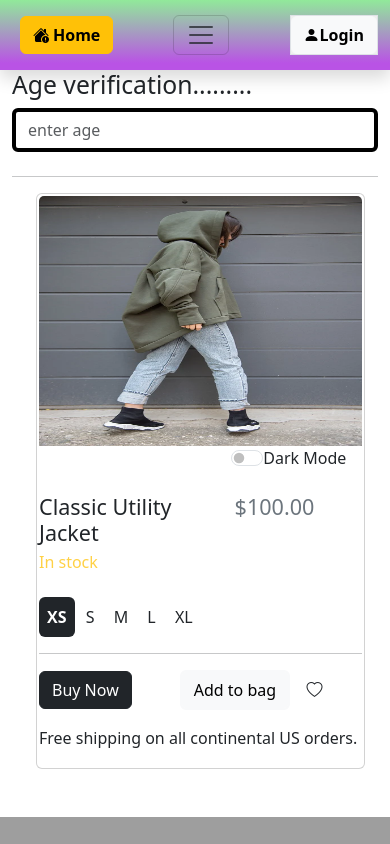
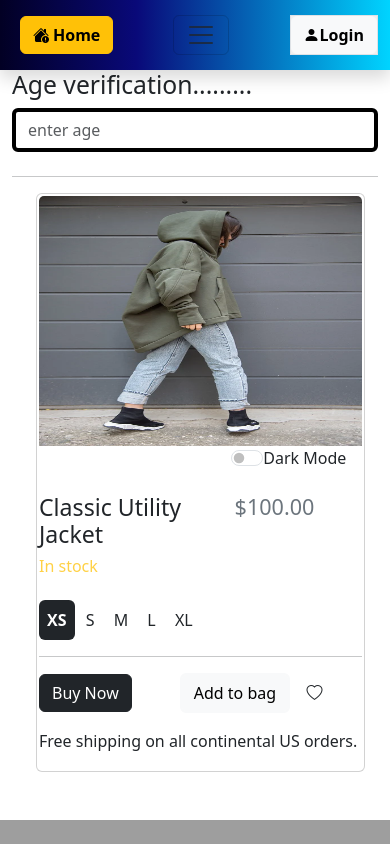
Before and after one commit to rstmaurya/vite-react-app, a React (Vite) app: page /logic in a window 390 px wide. Shown: the top 844 px of the page. Built offline with nearby package versions, Linux system fonts and the light colour scheme; grey boxes are pictures that could not be loaded.

Commit message:
changes on 4-11-2024

```diff
--- a/src/App.css
+++ b/src/App.css
@@ -135,6 +135,8 @@
     height:303px
   }
 .navbar{
+  /* background: linear-gradient(90deg, rgba(2,0,36,1) 0%, rgba(9,9,121,1) 35%, rgba(0,212,255,1) 100%); */
+
   background: linear-gradient(to right, #0059a9 10%, #30a54c 90% );
   /* background-image: linear-gradient(180deg, #3c6be0 ,#e7b9b9 90%); */
 }
@@ -166,7 +168,9 @@
     }
 
     .navbar{
-      background-image: linear-gradient(180deg, #91e99a ,#b953e5 90%);
+      /* background-image: linear-gradient(180deg, #91e99a ,#b953e5 90%); */
+      background: linear-gradient(90deg, rgba(2,0,36,1) 0%, rgba(9,9,121,1) 35%, rgba(0,212,255,1) 100%);
+
     }
 
 
--- a/src/Slicer/cart-slicer.jsx
+++ b/src/Slicer/cart-slicer.jsx
@@ -1,25 +1,82 @@
+// import { createSlice } from "@reduxjs/toolkit";
+
+// const initialState = {                     //used in DataBinding.jsx
+//     cartItems: [],
+//     cartCount : 0
+// }
+
+// const cartSlice  = createSlice({
+//     name: 'cart',
+//     initialState,
+//     reducers: {
+//         addToCart(state, action){
+//              state.cartItems.push(action.payload);
+//              state.cartCount = state.cartItems.length;
+//         },
+//         removeFromCart(state, action) {
+//             state.cartItems.splice(action.payload,1);
+//             state.cartCount = state.cartItems.length;
+//             // state.cartItems = state.cartItems.filter(item => item.id !== action.payload.id); // correct way of deleting items
+//             // state.cartCount -= 1;
+//         }
+//     }
+// });
+// export const { addToCart,removeFromCart } = cartSlice.actions;
+// export default cartSlice.reducer;
+
+
+// import { createSlice } from "@reduxjs/toolkit";
+
+
+// const initialState= {
+//     cartItems: [],
+//     cartCount: 0
+// }
+
+// const cartSlice  = createSlice({
+//     name: 'cart',
+//     initialState,
+//     reducers: {
+//         addToCart(state, action){
+//              state.cartItems.push(action.payload);
+//              state.cartCount = state.cartItems.length;
+//         },
+//         removeFromCart(state, action) {
+//              state.cartItems = state.cartItems.filter(item => item.id !== action.payload.id); // correct way of deleting items
+
+//             // state.cartItems.splice(action.payload,1);
+//             state.cartCount = state.cartItems.length;
+//         }
+//     }
+// });
+// export const { addToCart,removeFromCart } = cartSlice.actions;
+// export default cartSlice.reducer;
+
+
 import { createSlice } from "@reduxjs/toolkit";
 
-const initialState = {                     //used in DataBinding.jsx
+const initialState = {
     cartItems: [],
-    cartCount : 0
-}
+    cartCount: 0
+};
 
-const cartSlice  = createSlice({
+const cartSlice = createSlice({
     name: 'cart',
     initialState,
     reducers: {
-        addToCart(state, action){
-             state.cartItems.push(action.payload);
-             state.cartCount = state.cartItems.length;
+        addToCart(state, action) {
+            state.cartItems.push(action.payload);
+            state.cartCount += 1; // Directly increment
         },
         removeFromCart(state, action) {
-            // state.cartItems.splice(action.payload,1);
-            // state.cartCount = state.cartItems.length;
-            state.cartItems = state.cartItems.filter(item => item.id !== action.payload.id); // correct way of deleting items
-            state.cartCount -= 1;
+            const index = state.cartItems.findIndex(item => item.id === action.payload.id);
+            if (index !== -1) {
+                state.cartItems.splice(index, 1);
+                state.cartCount -= 1; // Directly decrement
+            }
         }
     }
 });
-export const { addToCart,removeFromCart } = cartSlice.actions;
+
+export const { addToCart, removeFromCart } = cartSlice.actions;
 export default cartSlice.reducer;
--- a/src/components/Category.jsx
+++ b/src/components/Category.jsx
@@ -2,6 +2,7 @@ import axios from 'axios'
 import React, { useEffect, useState } from 'react'
 import { useDispatch, useSelector } from 'react-redux'
 import { Link } from 'react-router-dom'
+import store from '../Store/store'
 import { addToCart, removeFromCart } from '../Slicer/cart-slicer'
 
 const Category = () => {
@@ -21,7 +22,7 @@ const Category = () => {
 //  getting state from the store
 
  const cartItems=useSelector((state)=>state.store.cartItems)
- const cartCount = useSelector((state) => state.store.cartCount);
+ const cartCount = useSelector((state) =>state.store.cartCount);
 
  function handleAddClick(product){          //Adding item in cart
   dispatch(addToCart(product))
@@ -58,7 +59,7 @@ function handleRemoveClick(item){           //deleting item from cart
     setData(res.data)
     setOriginalData(res.data)
    })
- },[])
+ },[cartCount])
 
 
 
@@ -129,7 +130,7 @@ function handleRemoveClick(item){           //deleting item from cart
                 </thead>
                 <tbody>
                   {
-                     cartItems.map(item=><tr key={item.id}>
+                     cartItems?.map(item=><tr key={item.id}>
                          <td width='250'>{item.title}</td>
                          <td >&#8377;{item.price}</td>
                          <td>
--- a/src/components/Logical.jsx
+++ b/src/components/Logical.jsx
@@ -16,7 +16,7 @@ const Logical = () => {
  function themeChange(e){
 
   if(e.target.checked){
-      setTheme('btnChecked');
+      setTheme('btnChecked');  //external css class from logical.css
 
       setBtnColor('btn btn-info fw-bold text-white')
       setSpanColor('bg-white text-dark p-2 fw-bold rounded')
@@ -81,7 +81,7 @@ const Logical = () => {
         </div>
        </div>
             <div className='d-flex mt-4  justify-content-between'>
-              <div className='h4'>Classic Utility Jacket</div>
+              <div className='h3'>Classic Utility Jacket</div>
               <div className='h4 text-secondary me-5'>$100.00</div>
             </div>
             <p className='h6 text-opacity-75 text-warning  mb-4'>In stock</p>
--- a/src/components/logical.css
+++ b/src/components/logical.css
@@ -1,4 +1,5 @@
 .btnChecked{
- background-image: linear-gradient(to top, #eb47eb, #75c0c0);
- color: white;
+ background-image: linear-gradient(to top, #b5a2b5, #13b1ea);
+ /* background: linear-gradient(90deg, rgba(2,0,36,1) 0%, rgba(9,9,121,1) 35%, rgba(0,212,255,1) 100%); */
+
 }
--- a/src/main.jsx
+++ b/src/main.jsx
@@ -19,7 +19,7 @@ import ContextDemo from './Context-demo/ContextDemo.jsx'
 import Calculator from './Calculator/Calculator.jsx'
 import RunningEffects from './lazy-image/RunningEffects.jsx'
 import { Provider } from 'react-redux'
-import store from './Store/store'
+import store from './Store/store.jsx'
 import UseCallback from './Context-demo/UseCallback.jsx'
 
 createRoot(document.getElementById('root')).render(
```
